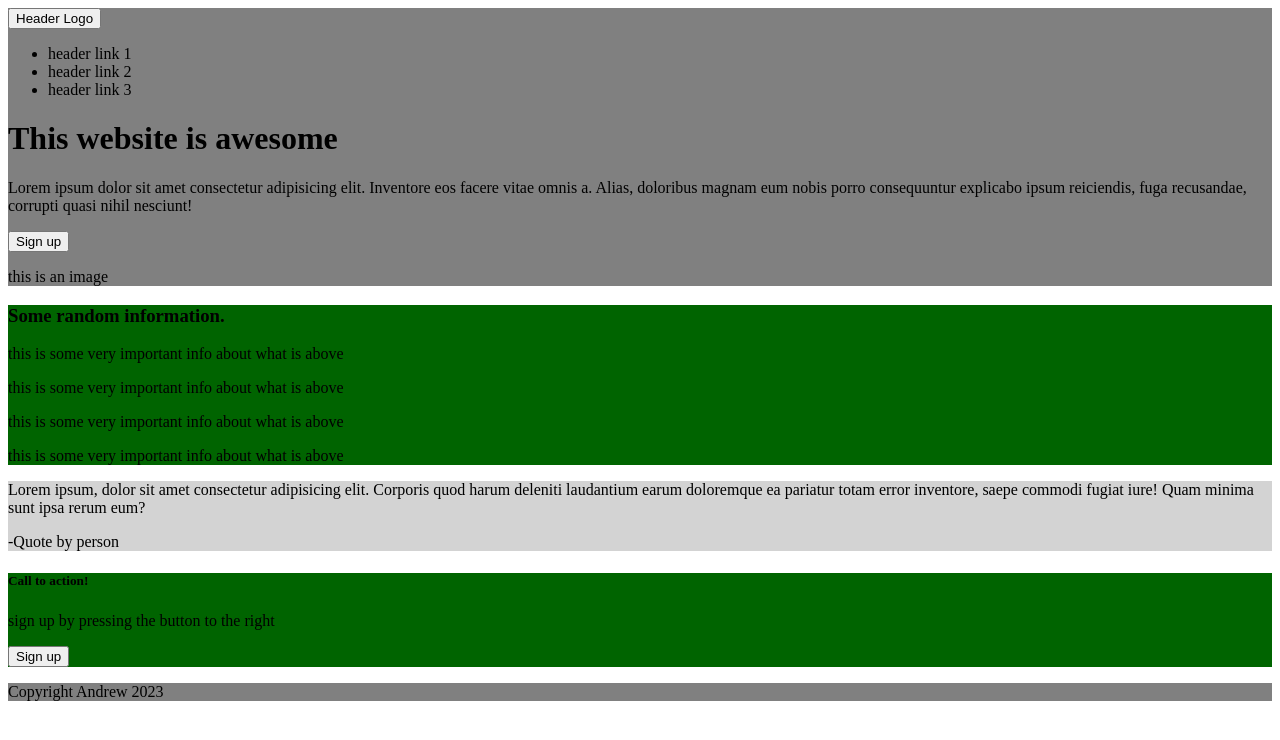
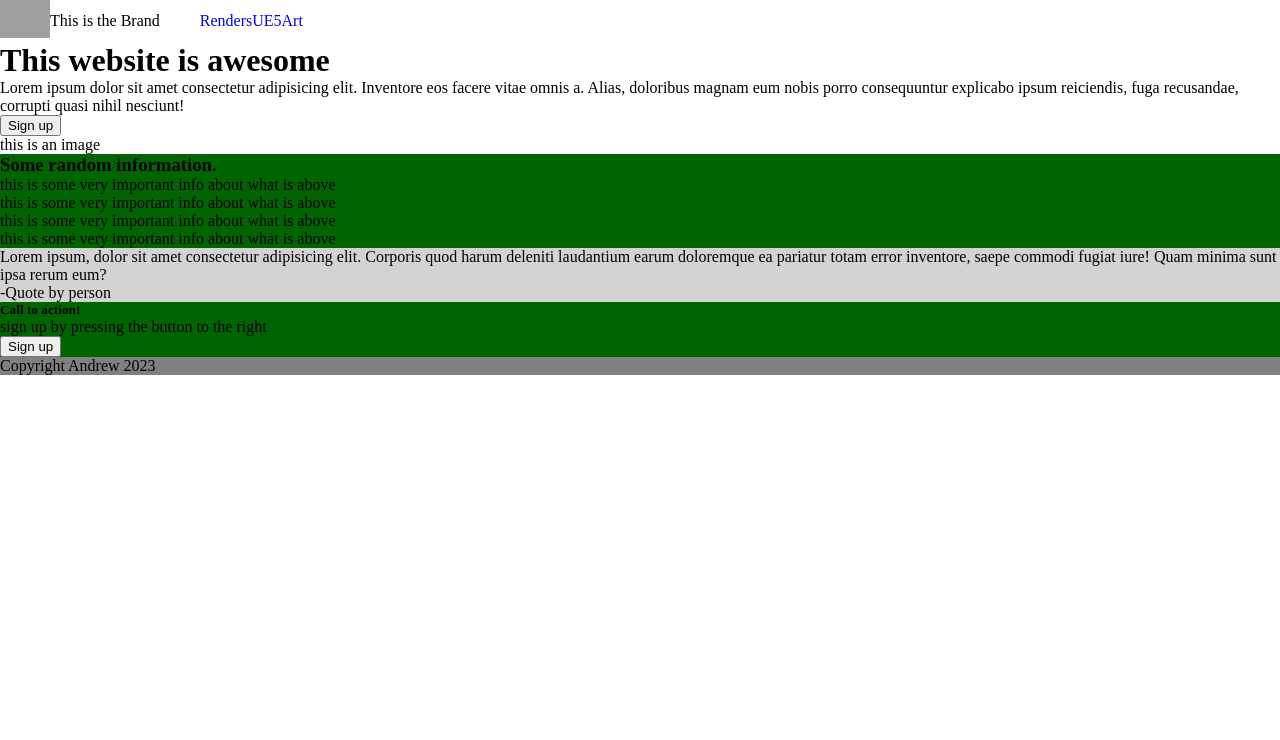
Before and after one commit to akrummen/odin-landing-page, a plain HTML site: page index.html in a window 1280 px wide. Drawn offline with Linux system fonts and the light colour scheme; grey boxes are pictures that could not be loaded.

Commit message:
fix nav bar

```diff
--- a/index.html
+++ b/index.html
@@ -8,15 +8,21 @@
 </head>
 <body>
 
-  <div class="top">
-    <div class="head">
-      <button>Header Logo</button>
-      <ul>
-        <li>header link 1</li>
-        <li>header link 2</li>
-        <li>header link 3</li>
+  <header id="header">
+    <nav id="nav-bar">
+      <div class="logo-container">
+        <img src="https://w7.pngwing.com/pngs/655/930/png-transparent-false-error-missing-absent-x-red-cross-letter-circle-gui.png" alt="x"
+        id="header-image">
+      </div>
+      <span class="title">This is the Brand</span>
+      <ul class="links">
+        <li class="nav-link"><a href="#renders">Renders</a></li>
+        <li class="nav-link"><a href="#ue5">UE5</a></li>
+        <li class="nav-link"><a href="#art" >Art</a></li>
       </ul>
-    </div>
+    </nav>
+  </header>
+
     <div>
       <div>
         <h1>This website is awesome</h1>
--- a/styles.css
+++ b/styles.css
@@ -1,5 +1,31 @@
-.top {
-  background-color: gray;
+:root {
+  --black: rgb
+}
+
+* {
+  margin: 0;
+}
+
+#header-image {
+  width: 50px;
+  object-fit: contain;
+}
+
+#nav-bar {
+  display: flex;
+  align-items: center;
+}
+
+.links {
+  display: flex;
+}
+
+.nav-link {
+  list-style: none;
+}
+
+.nav-link a {
+  text-decoration: none;
 }
 
 .info {
@@ -17,3 +43,7 @@
 .footer {
   background-color: gray;
 }
+
+#title {
+  display: flex;
+}
```
